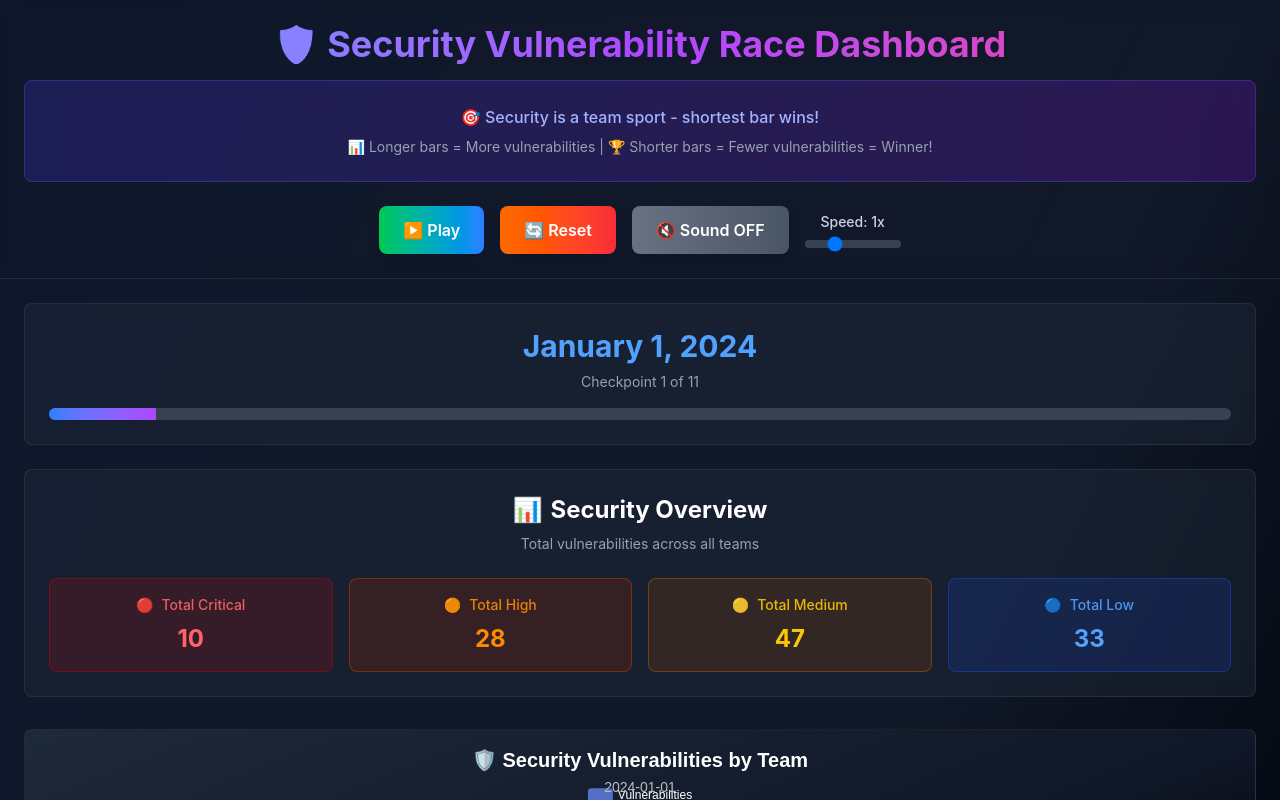
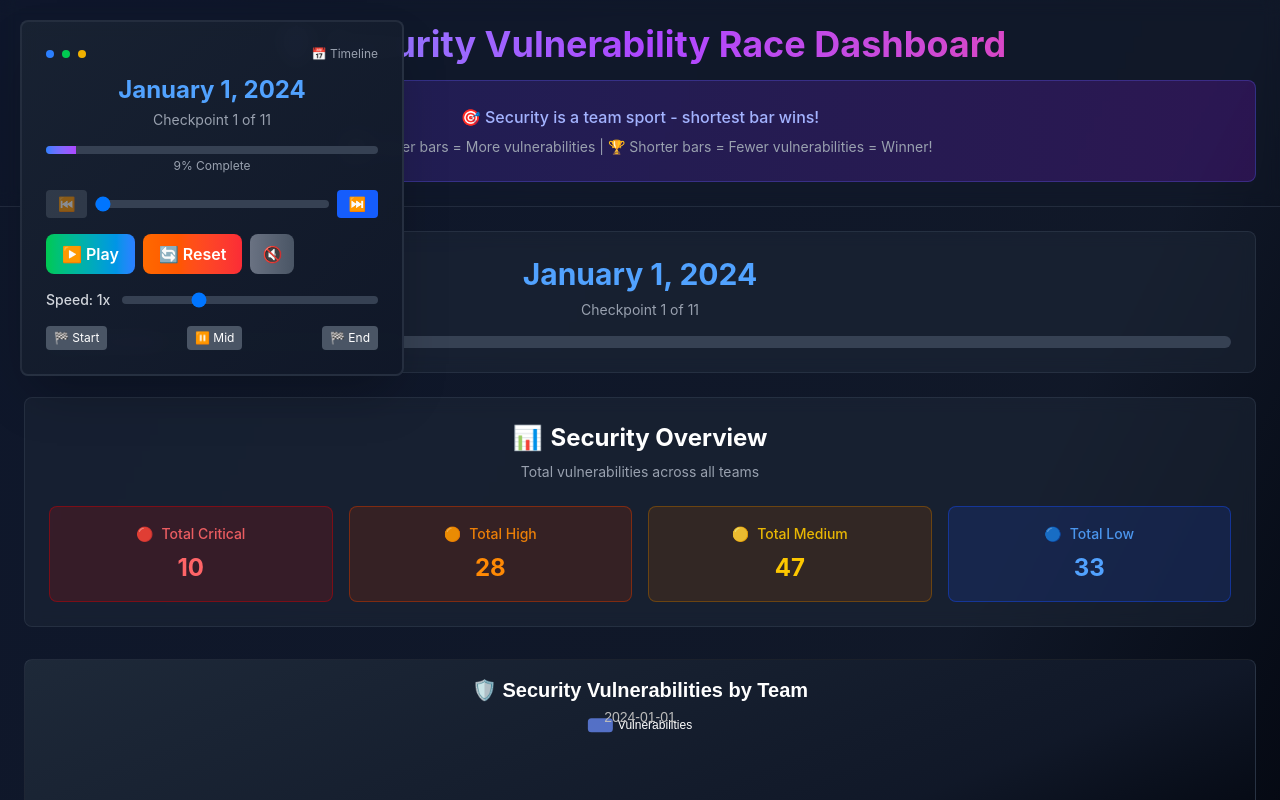
Before and after one commit to OM-EL/sec-dashboard, a React (Vite) app: page / in a window 1280 px wide. Shown: the top 800 px of the page. Built offline with nearby package versions, Linux system fonts and the light colour scheme.

Commit message:
feat: Add FloatingDatePopup component for enhanced date navigation and controls; refactor UI components for consistent heights

```diff
--- a/src/App.jsx
+++ b/src/App.jsx
@@ -3,6 +3,7 @@ import { useSpring, animated } from 'react-spring'
 import Confetti from 'react-confetti'
 import SecurityEChart from './SecurityEChart'
 import VulnerabilityHeatmap from './VulnerabilityHeatmap'
+import FloatingDatePopup from './components/FloatingDatePopup'
 import { Card, MetricCard, Button, ProgressBar, SectionHeader, Grid, Callout, Loading, Badge } from './components/UIComponents'
 import metricsData from './metrics.json'
 
@@ -381,7 +382,7 @@ function App() {
           </h1>
 
           {/* Fun fact banner */}
-          <Card variant="highlight" className="bg-gradient-to-r from-indigo-600/20 to-purple-600/20 border-indigo-500/30 mb-6">
+          <Card variant="highlight" className="bg-gradient-to-r from-indigo-600/20 to-purple-600/20 border-indigo-500/30">
             <div className="text-center">
               <div className="text-sm md:text-base font-medium text-indigo-300 mb-2">
                 {currentFunFact}
@@ -391,45 +392,6 @@ function App() {
               </div>
             </div>
           </Card>
-
-          {/* Controls */}
-          <div className="flex flex-wrap justify-center gap-4 items-center">
-            <Button
-              onClick={togglePlayPause}
-              variant="success"
-            >
-              {isPlaying ? '⏸️ Pause' : '▶️ Play'}
-            </Button>
-
-            <Button
-              onClick={resetRace}
-              variant="warning"
-            >
-              🔄 Reset
-            </Button>
-
-            <Button
-              onClick={() => setSoundEnabled(!soundEnabled)}
-              variant={soundEnabled ? 'success' : 'secondary'}
-            >
-              {soundEnabled ? '🔊 Sound ON' : '🔇 Sound OFF'}
-            </Button>
-
-            <div className="flex flex-col items-center space-y-2">
-              <label className="text-sm font-medium text-gray-300">
-                Speed: {speed}x
-              </label>
-              <input
-                type="range"
-                min="0.2"
-                max="3"
-                step="0.2"
-                value={speed}
-                onChange={(e) => setSpeed(parseFloat(e.target.value))}
-                className="w-24 h-2 bg-gray-700 rounded-lg appearance-none cursor-pointer"
-              />
-            </div>
-          </div>
         </div>
       </header>
 
@@ -488,16 +450,16 @@ function App() {
           </Grid>
         </Card>
 
-        {/* Charts - Vertical Layout */}
+        {/* Charts - Vertical Layout with Consistent Heights */}
         <div className="space-y-8">
-          <div className="w-full">
+          <div className="w-full h-[500px]">
             <SecurityEChart
               data={metricsData}
               currentFrame={currentFrame}
               colors={colors}
             />
           </div>
-          <div className="w-full">
+          <div className="w-full h-[500px]">
             <VulnerabilityHeatmap
               data={metricsData}
               currentFrame={currentFrame}
@@ -527,7 +489,7 @@ function App() {
             </div>
           </div>
 
-          <div className="relative h-96 overflow-hidden">
+          <div className="relative h-[500px] overflow-hidden">
             {sortedTeams.map(([team, data], index) => (
               <BarItem
                 key={team}
@@ -626,6 +588,21 @@ function App() {
           />
         </Grid>
       </main>
+
+      {/* Floating Date Popup */}
+      <FloatingDatePopup
+        currentDate={currentDate}
+        currentFrame={currentFrame}
+        totalFrames={uniqueDates.length}
+        onFrameChange={(frame) => setCurrentFrame(frame)}
+        isPlaying={isPlaying}
+        speed={speed}
+        onPlayPause={togglePlayPause}
+        onReset={resetRace}
+        onSpeedChange={setSpeed}
+        soundEnabled={soundEnabled}
+        onSoundToggle={() => setSoundEnabled(!soundEnabled)}
+      />
     </div>
   )
 }
--- /dev/null
+++ b/src/components/FloatingDatePopup.jsx
@@ -0,0 +1,212 @@
+import React, { useState, useRef, useEffect } from 'react';
+import { Card } from './UIComponents';
+
+const FloatingDatePopup = ({
+  currentDate,
+  currentFrame,
+  totalFrames,
+  onFrameChange,
+  isPlaying,
+  speed,
+  onPlayPause,
+  onReset,
+  onSpeedChange,
+  soundEnabled,
+  onSoundToggle
+}) => {
+  const [position, setPosition] = useState({ x: 20, y: 20 });
+  const [isDragging, setIsDragging] = useState(false);
+  const [dragStart, setDragStart] = useState({ x: 0, y: 0 });
+  const dragRef = useRef(null);
+
+  const handleMouseDown = (e) => {
+    setIsDragging(true);
+    setDragStart({
+      x: e.clientX - position.x,
+      y: e.clientY - position.y
+    });
+  };
+
+  const handleMouseMove = (e) => {
+    if (!isDragging) return;
+
+    const newX = e.clientX - dragStart.x;
+    const newY = e.clientY - dragStart.y;
+
+    // Keep popup within viewport bounds
+    const maxX = window.innerWidth - 400; // popup width increased
+    const maxY = window.innerHeight - 280; // popup height increased
+
+    setPosition({
+      x: Math.max(0, Math.min(newX, maxX)),
+      y: Math.max(0, Math.min(newY, maxY))
+    });
+  };
+
+  const handleMouseUp = () => {
+    setIsDragging(false);
+  };
+
+  useEffect(() => {
+    if (isDragging) {
+      document.addEventListener('mousemove', handleMouseMove);
+      document.addEventListener('mouseup', handleMouseUp);
+      return () => {
+        document.removeEventListener('mousemove', handleMouseMove);
+        document.removeEventListener('mouseup', handleMouseUp);
+      };
+    }
+  }, [isDragging, dragStart]);
+
+  const formatDate = (dateString) => {
+    return new Date(dateString).toLocaleDateString('en-US', {
+      year: 'numeric',
+      month: 'long',
+      day: 'numeric'
+    });
+  };
+
+  return (
+    <div
+      ref={dragRef}
+      className={`fixed z-50 w-96 transition-opacity duration-200 ${
+        isDragging ? 'cursor-grabbing' : 'cursor-grab'
+      }`}
+      style={{
+        left: position.x,
+        top: position.y,
+        transform: 'translate3d(0, 0, 0)', // Hardware acceleration
+      }}
+      onMouseDown={handleMouseDown}
+    >
+      <Card variant="highlight" className="shadow-2xl border-2 border-blue-500/50 bg-gray-900/95 backdrop-blur-md">
+        {/* Drag handle */}
+        <div className="flex items-center justify-between mb-3 cursor-grab active:cursor-grabbing">
+          <div className="flex items-center space-x-2">
+            <div className="w-2 h-2 bg-blue-500 rounded-full"></div>
+            <div className="w-2 h-2 bg-green-500 rounded-full"></div>
+            <div className="w-2 h-2 bg-yellow-500 rounded-full"></div>
+          </div>
+          <span className="text-xs text-gray-400">📅 Timeline</span>
+        </div>
+
+        {/* Date Display */}
+        <div className="text-center mb-4">
+          <div className="text-2xl font-bold text-blue-400 mb-1">
+            {formatDate(currentDate)}
+          </div>
+          <div className="text-sm text-gray-400">
+            Checkpoint {currentFrame + 1} of {totalFrames}
+          </div>
+        </div>
+
+        {/* Progress Bar */}
+        <div className="mb-4">
+          <div className="w-full bg-gray-700 rounded-full h-2 overflow-hidden">
+            <div
+              className="h-full bg-gradient-to-r from-blue-500 to-purple-500 transition-all duration-300"
+              style={{ width: `${((currentFrame + 1) / totalFrames) * 100}%` }}
+            />
+          </div>
+          <div className="text-xs text-gray-400 mt-1 text-center">
+            {Math.round(((currentFrame + 1) / totalFrames) * 100)}% Complete
+          </div>
+        </div>
+
+        {/* Frame Navigation */}
+        <div className="flex items-center space-x-2 mb-4">
+          <button
+            onClick={() => onFrameChange(Math.max(0, currentFrame - 1))}
+            disabled={currentFrame === 0}
+            className="px-3 py-1 bg-blue-600 hover:bg-blue-700 disabled:bg-gray-600 disabled:opacity-50 rounded text-sm transition-colors"
+          >
+            ⏮️
+          </button>
+          <input
+            type="range"
+            min="0"
+            max={totalFrames - 1}
+            value={currentFrame}
+            onChange={(e) => onFrameChange(parseInt(e.target.value))}
+            className="flex-1 h-2 bg-gray-700 rounded-lg appearance-none cursor-pointer"
+          />
+          <button
+            onClick={() => onFrameChange(Math.min(totalFrames - 1, currentFrame + 1))}
+            disabled={currentFrame === totalFrames - 1}
+            className="px-3 py-1 bg-blue-600 hover:bg-blue-700 disabled:bg-gray-600 disabled:opacity-50 rounded text-sm transition-colors"
+          >
+            ⏭️
+          </button>
+        </div>
+
+        {/* Play Controls */}
+        <div className="flex items-center space-x-2 mb-4">
+          <button
+            onClick={onPlayPause}
+            className="px-4 py-2 bg-gradient-to-r from-green-500 to-blue-500 hover:from-green-600 hover:to-blue-600 text-white font-semibold rounded-lg transition-all duration-200 transform hover:scale-105"
+          >
+            {isPlaying ? '⏸️ Pause' : '▶️ Play'}
+          </button>
+
+          <button
+            onClick={onReset}
+            className="px-4 py-2 bg-gradient-to-r from-orange-500 to-red-500 hover:from-orange-600 hover:to-red-600 text-white font-semibold rounded-lg transition-all duration-200 transform hover:scale-105"
+          >
+            🔄 Reset
+          </button>
+
+          <button
+            onClick={onSoundToggle}
+            className={`px-3 py-2 font-semibold rounded-lg transition-all duration-200 transform hover:scale-105 ${
+              soundEnabled
+                ? 'bg-gradient-to-r from-green-500 to-blue-500 hover:from-green-600 hover:to-blue-600 text-white'
+                : 'bg-gradient-to-r from-gray-500 to-gray-600 hover:from-gray-600 hover:to-gray-700 text-white'
+            }`}
+          >
+            {soundEnabled ? '🔊' : '🔇'}
+          </button>
+        </div>
+
+        {/* Speed Control */}
+        <div className="flex items-center space-x-3 mb-4">
+          <label className="text-sm font-medium text-gray-300 whitespace-nowrap">
+            Speed: {speed}x
+          </label>
+          <input
+            type="range"
+            min="0.2"
+            max="3"
+            step="0.2"
+            value={speed}
+            onChange={(e) => onSpeedChange(parseFloat(e.target.value))}
+            className="flex-1 h-2 bg-gray-700 rounded-lg appearance-none cursor-pointer"
+          />
+        </div>
+
+        {/* Quick Jump Buttons */}
+        <div className="flex justify-between mt-3 text-xs">
+          <button
+            onClick={() => onFrameChange(0)}
+            className="px-2 py-1 bg-gray-600 hover:bg-gray-700 rounded transition-colors"
+          >
+            🏁 Start
+          </button>
+          <button
+            onClick={() => onFrameChange(Math.floor(totalFrames / 2))}
+            className="px-2 py-1 bg-gray-600 hover:bg-gray-700 rounded transition-colors"
+          >
+            ⏸️ Mid
+          </button>
+          <button
+            onClick={() => onFrameChange(totalFrames - 1)}
+            className="px-2 py-1 bg-gray-600 hover:bg-gray-700 rounded transition-colors"
+          >
+            🏁 End
+          </button>
+        </div>
+      </Card>
+    </div>
+  );
+};
+
+export default FloatingDatePopup;
--- a/src/components/UIComponents.jsx
+++ b/src/components/UIComponents.jsx
@@ -32,7 +32,7 @@ export const MetricCard = ({ title, value, color = 'gray', icon = '', className
   };
 
   return (
-    <div className={`rounded-lg p-4 text-center border ${colorClasses[color]} ${className}`}>
+    <div className={`rounded-lg p-4 text-center border h-24 flex flex-col justify-center ${colorClasses[color]} ${className}`}>
       <h4 className="text-sm font-medium mb-2 opacity-90">
         {icon && <span className="mr-2">{icon}</span>}
         {title}
@@ -137,7 +137,7 @@ export const Callout = ({ title, value, description, color = 'blue', icon = '',
   };
 
   return (
-    <div className={`bg-gradient-to-br ${colorClasses[color]} rounded-lg p-6 border ${className}`}>
+    <div className={`bg-gradient-to-br ${colorClasses[color]} rounded-lg p-6 border h-32 flex flex-col justify-center ${className}`}>
       <h3 className="text-lg font-bold mb-2 flex items-center">
         {icon && <span className="mr-2 text-xl">{icon}</span>}
         {title}
```
